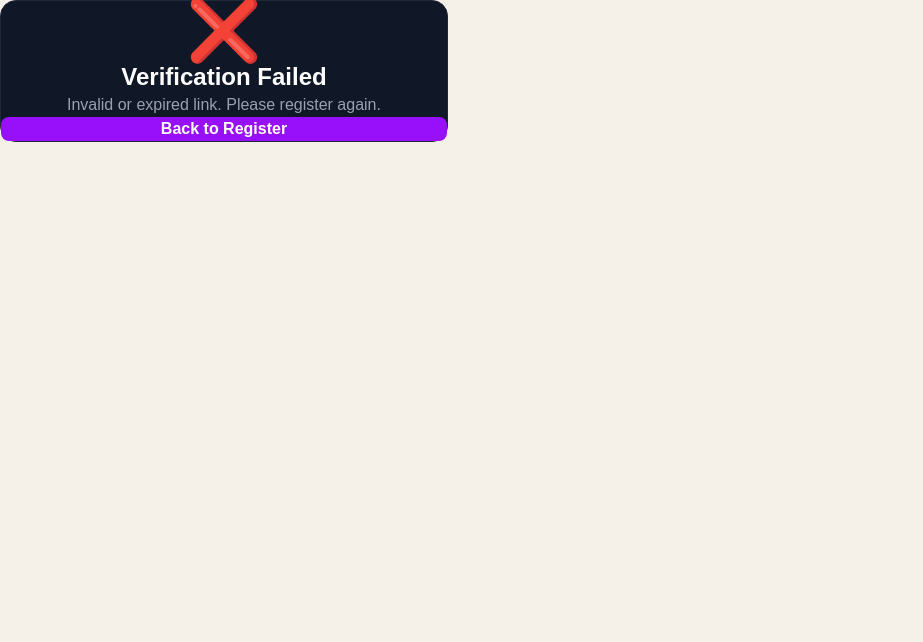
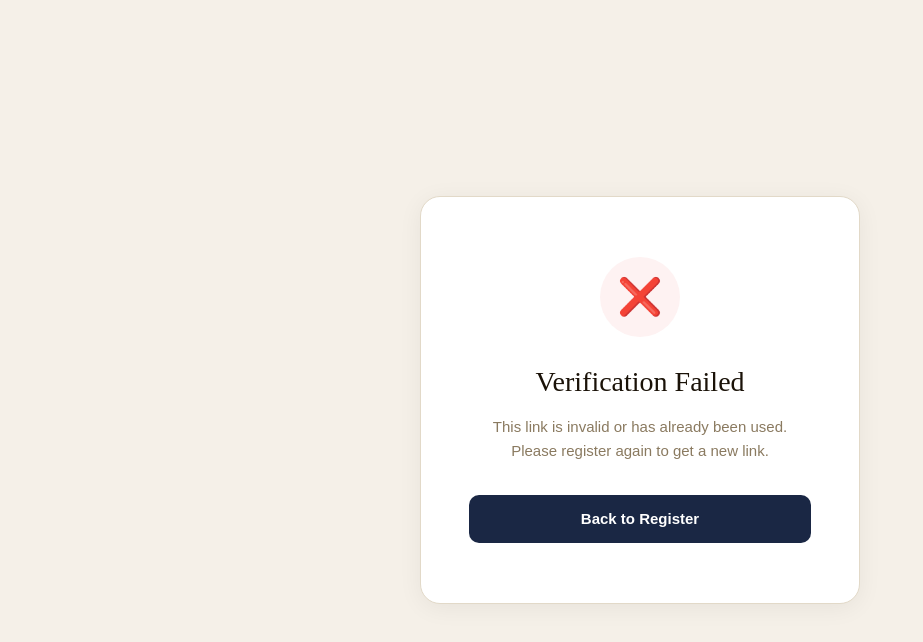
Before and after one commit to saanvi-vv/resumeiq-frontend, a React app: page /verify in a window 1280 px wide. Shown: the top 642 px of the page, without its empty margins (0-923 px from the left). Built offline with nearby package versions, Linux system fonts and the light colour scheme; the HTML template or start-up script is replaced by a standard one.

Commit message:
fix verify URL and center popup

```diff
--- a/src/pages/Verify.jsx
+++ b/src/pages/Verify.jsx
@@ -9,45 +9,57 @@ export default function Verify() {
 
   useEffect(() => {
     const token = searchParams.get('token')
-    if (!token) {
-      setStatus('error')
-      return
-    }
-    axios.get(`http://localhost:8000/auth/verify?token=${token}`)
+    if (!token) { setStatus('error'); return }
+    axios.get(`https://resumeiq-backend-q2f1.onrender.com/auth/verify?token=${token}`)
       .then(() => setStatus('success'))
       .catch(() => setStatus('error'))
   }, [])
 
   return (
-    <div className="min-h-screen bg-gray-950flex items-center justify-center p-4">
-      <div className="bg-gray-900 border border-gray-800 rounded-2xl p-8 max-w-md w-full text-center">
+    <div style={{ minHeight: '100vh', backgroundColor: 'var(--bg)', display: 'flex', alignItems: 'center', justifyContent: 'center', padding: '40px' }}>
+      <div style={{ backgroundColor: 'white', border: '1px solid var(--border)', borderRadius: '20px', padding: '60px 48px', maxWidth: '440px', width: '100%', textAlign: 'center', boxShadow: '0 4px 24px rgba(0,0,0,0.06)' }}>
         {status === 'verifying' && (
           <>
-            <div className="text-6xl mb-4">⏳</div>
-            <h2 className="text-2xl font-bold text-white">Verifying your email...</h2>
+            <div style={{ fontSize: '56px', marginBottom: '20px' }}>⏳</div>
+            <h2 style={{ fontSize: '26px', fontFamily: 'DM Serif Display, serif', color: 'var(--text)', marginBottom: '8px' }}>
+              Verifying your email...
+            </h2>
+            <p style={{ color: 'var(--text-muted)', fontSize: '15px' }}>Please wait a moment.</p>
           </>
         )}
         {status === 'success' && (
           <>
-            <div className="text-6xl mb-4">✅</div>
-            <h2 className="text-2xl font-bold text-white mb-2">Email Verified!</h2>
-            <p className="text-gray-400 mb-6">Your account is ready. You can now login.</p>
+            <div style={{ width: '80px', height: '80px', backgroundColor: '#f0fdf4', borderRadius: '50%', display: 'flex', alignItems: 'center', justifyContent: 'center', margin: '0 auto 24px', fontSize: '36px' }}>
+              ✅
+            </div>
+            <h2 style={{ fontSize: '28px', fontFamily: 'DM Serif Display, serif', color: 'var(--text)', marginBottom: '12px' }}>
+              Email Verified!
+            </h2>
+            <p style={{ color: 'var(--text-muted)', fontSize: '15px', marginBottom: '32px', lineHeight: '1.6' }}>
+              Your account is ready. You can now sign in to ResumeIQ.
+            </p>
             <button
               onClick={() => navigate('/login')}
-              className="w-full bg-purple-600 hover:bg-purple-500 text-white font-semibold py-3 rounded-lg transition"
+              style={{ width: '100%', padding: '13px', backgroundColor: 'var(--accent)', color: 'white', border: 'none', borderRadius: '10px', fontSize: '15px', fontWeight: '600', cursor: 'pointer' }}
             >
-              Go to Login
+              Go to Login →
             </button>
           </>
         )}
         {status === 'error' && (
           <>
-            <div className="text-6xl mb-4">❌</div>
-            <h2 className="text-2xl font-bold text-white mb-2">Verification Failed</h2>
-            <p className="text-gray-400 mb-6">Invalid or expired link. Please register again.</p>
+            <div style={{ width: '80px', height: '80px', backgroundColor: '#fef2f2', borderRadius: '50%', display: 'flex', alignItems: 'center', justifyContent: 'center', margin: '0 auto 24px', fontSize: '36px' }}>
+              ❌
+            </div>
+            <h2 style={{ fontSize: '28px', fontFamily: 'DM Serif Display, serif', color: 'var(--text)', marginBottom: '12px' }}>
+              Verification Failed
+            </h2>
+            <p style={{ color: 'var(--text-muted)', fontSize: '15px', marginBottom: '32px', lineHeight: '1.6' }}>
+              This link is invalid or has already been used. Please register again to get a new link.
+            </p>
             <button
               onClick={() => navigate('/register')}
-              className="w-full bg-purple-600 hover:bg-purple-500 text-white font-semibold py-3 rounded-lg transition"
+              style={{ width: '100%', padding: '13px', backgroundColor: 'var(--navy)', color: 'white', border: 'none', borderRadius: '10px', fontSize: '15px', fontWeight: '600', cursor: 'pointer' }}
             >
               Back to Register
             </button>
```
